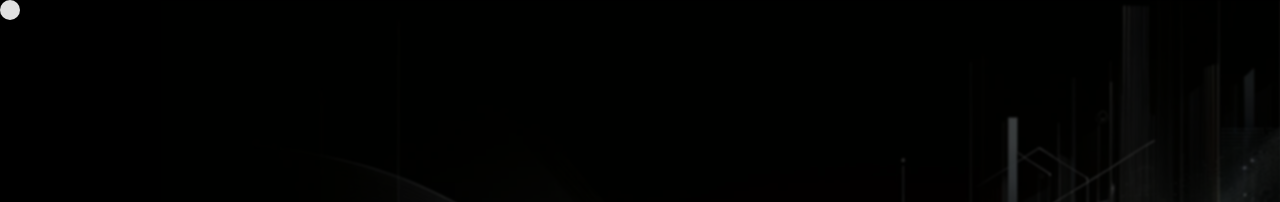
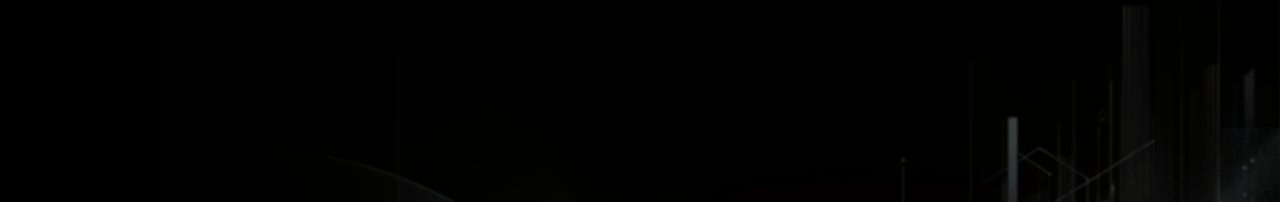
Before and after one commit to Dragooz/dragooz.github.io, a Next.js app: page / in a window 1280 px wide. Shown: the top 202 px of the page. Built offline with nearby package versions, Linux system fonts and the light colour scheme.

Commit message:
[fix] mouse cursor design

```diff
--- a/components/MouseFollower.tsx
+++ b/components/MouseFollower.tsx
@@ -7,6 +7,7 @@ const MouseFollower: React.FC = () => {
         // Mouse move handler
         const handleMouseMove = (e: MouseEvent) => {
             if (mouseFollowerRef.current) {
+                mouseFollowerRef.current.style.opacity = "1";
                 const x = e.clientX - mouseFollowerRef.current.offsetWidth / 2;
                 const y = e.clientY - mouseFollowerRef.current.offsetHeight / 2;
                 const keyframes = {
--- a/styles/globals.css
+++ b/styles/globals.css
@@ -13,9 +13,10 @@ body {
     width: 20px;
     height: 20px;
     border-radius: 50%;
-    left: 0px;
+    left: 0;
     top: 0px;
-    opacity: 1;
+    transform: translate(110vw, 110vh);
+    opacity: 0;
     background-color: rgb(225, 225, 225);
 }
 
```
